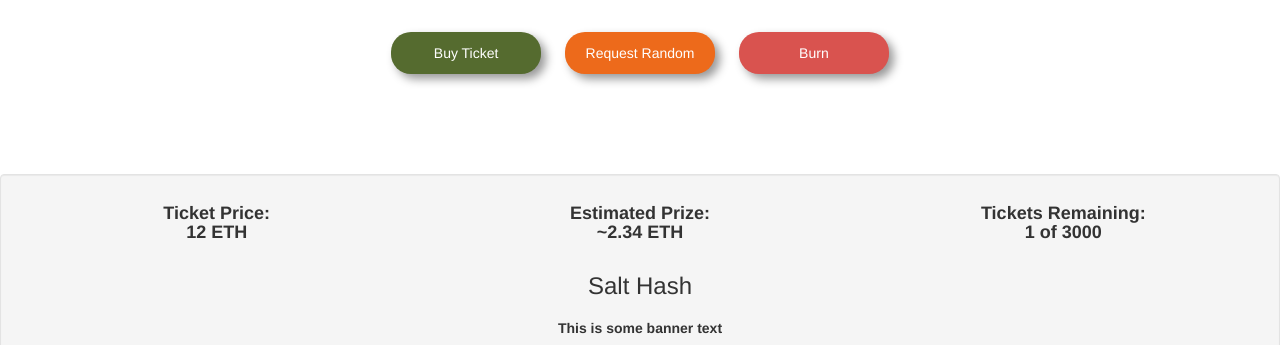
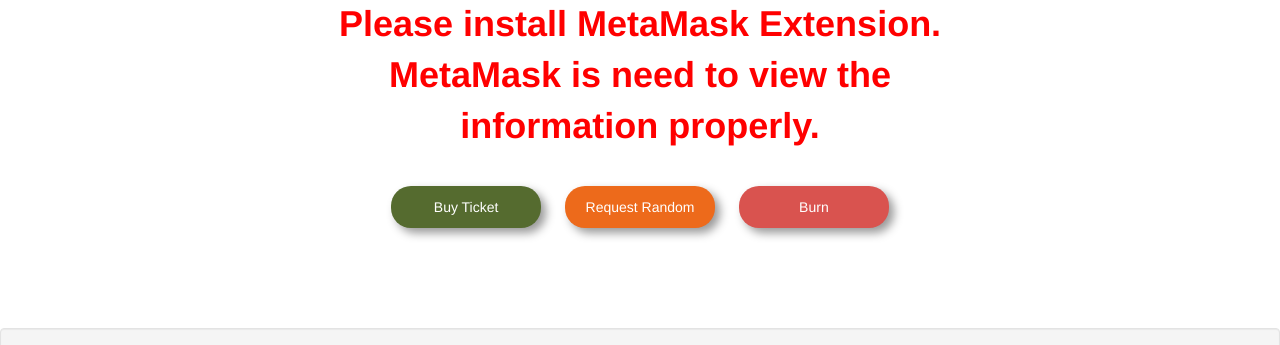
Before and after one commit to ethonfire/EthOnFire-Rinkeby, a plain HTML site: page index.html in a window 1280 px wide. Shown: the part 451-796 px from the top of the page. Drawn offline with nearby package versions, Linux system fonts and the light colour scheme.

Commit message:
Add files via upload

```diff
--- a/index.html
+++ b/index.html
@@ -161,6 +161,10 @@
                 web3 = new Web3(web3.currentProvider);
             } else
             {
+                $("#splash").append('<div id="metamask_needed" style="color:red; font-size:36px;"></div>');
+                $("#metamask_needed").html("<b>Please install MetaMask Extension. MetaMask is need to view the information properly.<b>");
+                $(".col-banner").html("<b>Please install MetaMask Extension. MetaMask is need to view the information properly.<b>");
+                $(".col-hash").html("<b>Please install MetaMask Extension. MetaMask is need to view the information properly.<b>");
                 console.log("MetaMask Needed");
             }
 
```
